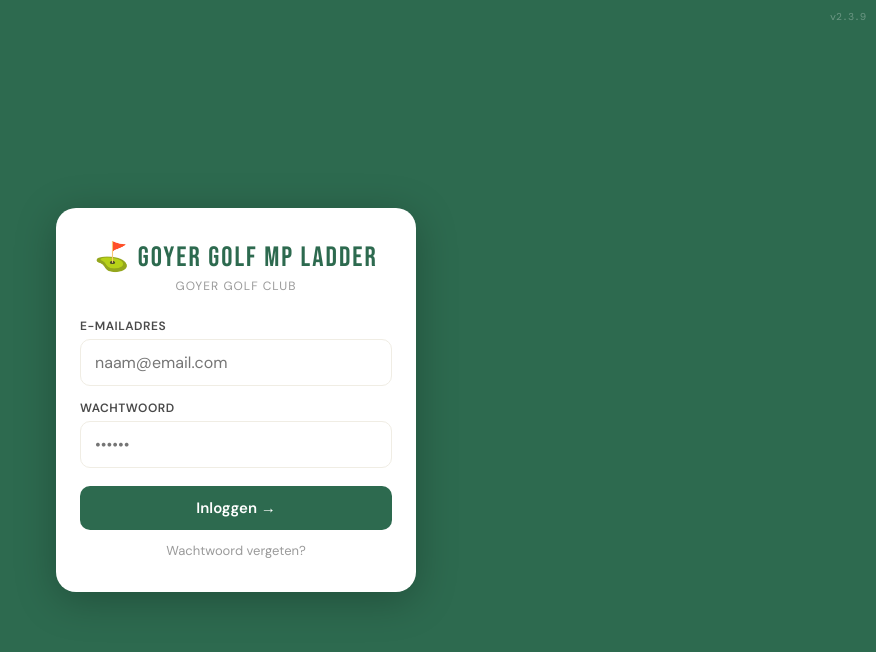
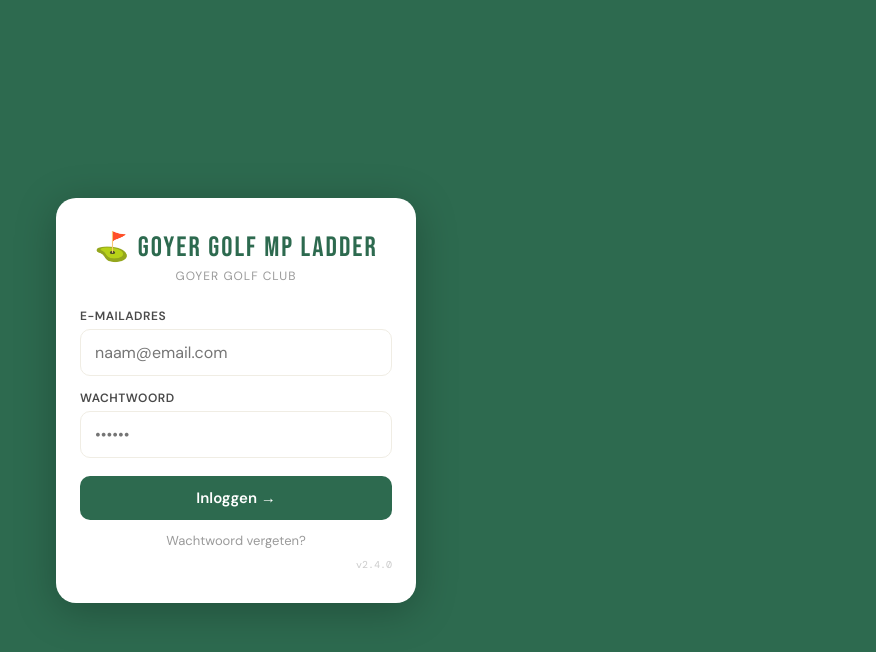
Before and after one commit to sierkr/goyer-ladder, a plain HTML site: page index.html in a window 1280 px wide. Shown: the whole page, without its empty margins (404-1280 px from the left). Drawn offline with nearby package versions, Linux system fonts and the light colour scheme; no server answers.

Commit message:
Add files via upload

```diff
--- a/index.html
+++ b/index.html
@@ -643,8 +643,8 @@
         <button onclick="stuurResetEmail()" style="flex:2;padding:10px;background:var(--green);color:white;border:none;border-radius:8px;cursor:pointer;font-family:'DM Sans',sans-serif;font-weight:600">Verstuur link</button>
       </div>
     </div>
-  </div>
-  <div style="position:fixed;top:10px;right:10px;font-size:10px;color:rgba(255,255,255,0.3);font-family:'DM Mono',monospace">v2.x</div>
+    <div class="login-versie" style="text-align:right;margin-top:8px;font-size:10px;color:#ccc;font-family:'DM Mono',monospace">v2.x</div>
+  </div>
 </div>
 
 <!-- Toernooi speler beheer modal -->
--- a/js/app.js
+++ b/js/app.js
@@ -1,5 +1,5 @@
 // ============================================================
-//  app.js — Entry point v2.3.9
+//  app.js — Entry point v2.4.0
 // ============================================================
 import { initApp, uitloggen, loginSubmit, loginMetGoogle,
   openWachtwoordVergeten, sluitResetWrap, stuurResetEmail,
@@ -183,10 +183,10 @@
 
 // ─── Versienummer — direct zetten zodat zichtbaar is dat app.js laadt ────────
 document.addEventListener('DOMContentLoaded', () => {
+  const VERSION = 'v2.4.0';
   const badge = document.getElementById('versie-badge');
-  if (badge) { badge.textContent = 'v2.3.9'; badge.style.display = ''; }
-  const loginBadge = document.querySelector('[style*="top:10px"][style*="right:10px"]');
-  if (loginBadge) loginBadge.textContent = 'v2.3.9';
+  if (badge) { badge.textContent = VERSION; badge.style.display = ''; }
+  document.querySelectorAll('.login-versie').forEach(el => el.textContent = VERSION);
 });
 
 window.openScorekaartDetail = openScorekaartDetail;
```
